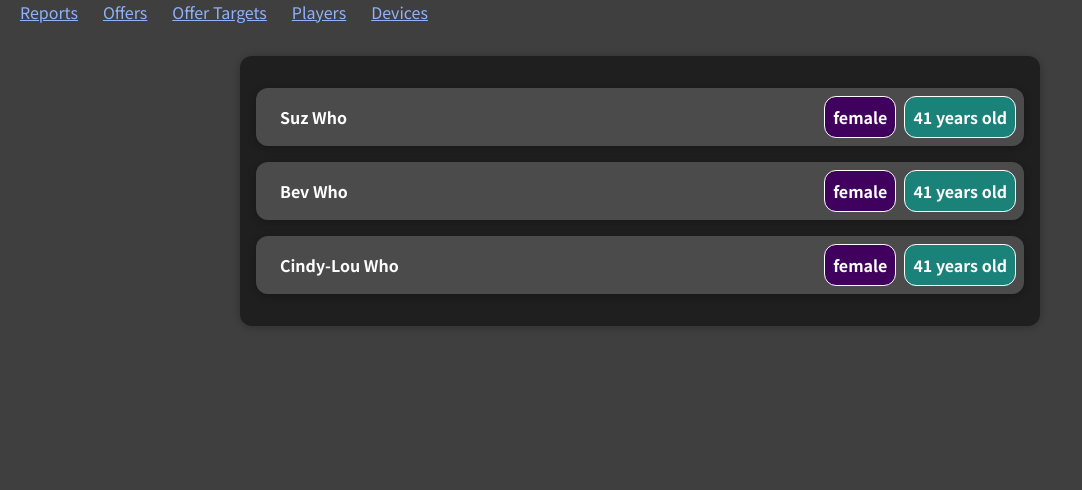
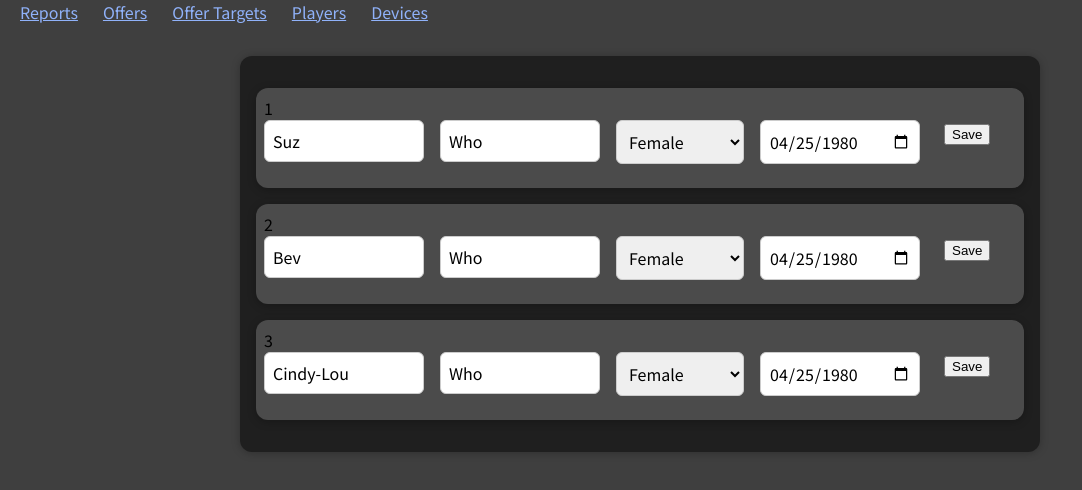
Before and after one commit to bolpin/friday-challenge, a React (Create React App) app: page /players in a window 1280 px wide. Shown: the top 490 px of the page, without its empty margins (0-1082 px from the left). Built offline with nearby package versions, Linux system fonts and the light colour scheme; no server answers.

Commit message:
EditablePlayer added

```diff
--- /dev/null
+++ b/src/components/EditablePlayer.css
@@ -0,0 +1,10 @@
+.editable-player {
+  display: flex;
+  justify-content: space-between;
+  align-items: center;
+  box-shadow: 0 2px 8px rgba(0, 0, 0, 0.25);
+  padding: 0.5rem;
+  margin: 1rem 0;
+  border-radius: 12px;
+  background-color: #4b4b4b;
+}
--- /dev/null
+++ b/src/components/EditablePlayer.js
@@ -0,0 +1,96 @@
+import React, { useState, useReducer } from "react"
+import axios from "axios";
+import Card from "../UI/Card";
+import "./EditablePlayer.css";
+
+const EditablePlayer = (props) => {
+  const BASE_URL = 'http://localhost:3000';
+
+  const [firstName, setFirstName] = useState(props.firstName);
+  const [lastName, setLastName] = useState(props.lastName);
+  const [gender, setGender] = useState(props.gender.id);
+  const [birthdate, setBirthdate] = useState(new Date(props.birthdate).toISOString().split('T')[0]);
+
+  const submitHandler = (event) => {
+    event.preventDefault();
+    console.log("submitted!")
+    axios.patch(`${BASE_URL}/players/${props.id}.json`, {
+      player: {
+        first_name: firstName,
+        last_name: lastName,
+        gender_id: gender,
+        birthdate: birthdate
+      }
+    }).then((response) => {
+      console.log(response.data);
+    }).catch((error) => {
+      console.log("ERROR")
+      console.log(error.message)
+    });
+  }
+
+  const firstNameChangedHandler = (event) => {
+    setFirstName(event.target.value);
+  }
+
+  const lastNameChangedHandler = (event) => {
+    setLastName(event.target.value);
+  }
+
+  const genderChangedHandler = (event) => {
+    setGender(event.target.value);
+  }
+
+  const birthdateChangedHandler = (event) => {
+    setBirthdate(event.target.value);
+  }
+
+  return(
+    <li>
+      <Card className='editable-player'>
+        <form onSubmit={submitHandler}>
+          <span>{props.id}</span>
+          <div className='report-form__controls'>
+            <div className='report-form__control'>
+              <input
+                type='text'
+                value={firstName}
+                onChange={firstNameChangedHandler}
+              />
+            </div>
+            <div className='report-form__control'>
+              <input
+                type='text'
+                value={lastName}
+                onChange={lastNameChangedHandler}
+              />
+            </div>
+            <div className='report-form__control'>
+              <select
+                value={gender.id}
+                onChange={genderChangedHandler} >
+                <option value='1'>Female</option>
+                <option value='2'>Male</option>
+                <option value='3'>Non-binary</option>
+              </select>
+            </div>
+            <div className='report-form__control'>
+              <input
+                type='date'
+                value={birthdate}
+                onChange={birthdateChangedHandler}
+                min='1920-01-01'
+                max='2009-01-01'
+              />
+            </div>
+            <div className='report-form__actions'>
+              <button type="submit">Save</button>
+            </div>
+          </div>
+        </form>
+      </Card>
+    </li>
+  );
+};
+
+export default EditablePlayer;
--- a/src/components/PlayerList.js
+++ b/src/components/PlayerList.js
@@ -1,4 +1,5 @@
 import React from "react";
+import EditablePlayer from "./EditablePlayer"
 import Player from "./Player"
 import './PlayerList.css'
 
@@ -24,10 +25,12 @@ function PlayerList(props) {
     <>
       <ul className='player-list'>
         {props.items.map( (player) => (
-          <Player
+          <EditablePlayer
             key={player.id}
-            first_name={player.first_name}
-            last_name={player.last_name}
+            id={player.id}
+            firstName={player.first_name}
+            lastName={player.last_name}
+            birthdate={player.birthdate}
             age={ageInYears(player.birthdate)}
             gender={player.gender}
           />
--- a/src/components/Report.css
+++ b/src/components/Report.css
@@ -70,7 +70,7 @@
   padding: 0.5rem;
   border-radius: 6px;
   border: 1px solid #ccc;
-  width: 15rem;
+  width: 10rem;
   max-width: 100%;
 }
 
@@ -79,7 +79,7 @@
   padding: 0.5rem;
   border-radius: 6px;
   border: 1px solid #ccc;
-  width: 15rem;
+  width: 8rem;
   max-width: 100%;
 }
 
```
